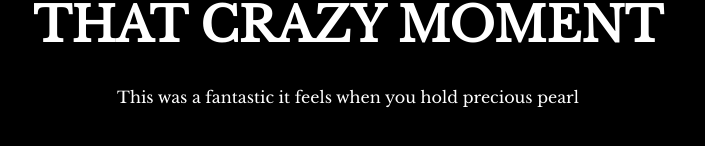
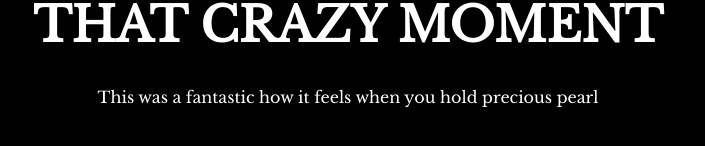
Before and after one commit to nephterwilson/motivate-meme, a plain HTML site: page index.html in a window 1280 px wide. Shown: the part 494-640 px from the top of the page, without its empty margins (292-997 px from the left). Drawn offline with nearby package versions, Linux system fonts and the light colour scheme.

Commit message:
Add files via upload

```diff
--- a/index.html
+++ b/index.html
@@ -16,7 +16,7 @@
     <img class="image" src="./assets/images/daenerys.jpeg" alt="meme">
 
     <h1>THAT CRAZY MOMENT</h1>
-    <p>This was a fantastic it feels when you hold precious pearl</p>
+    <p>This was a fantastic how it feels when you hold precious pearl</p>
   </div>
 
 
```
